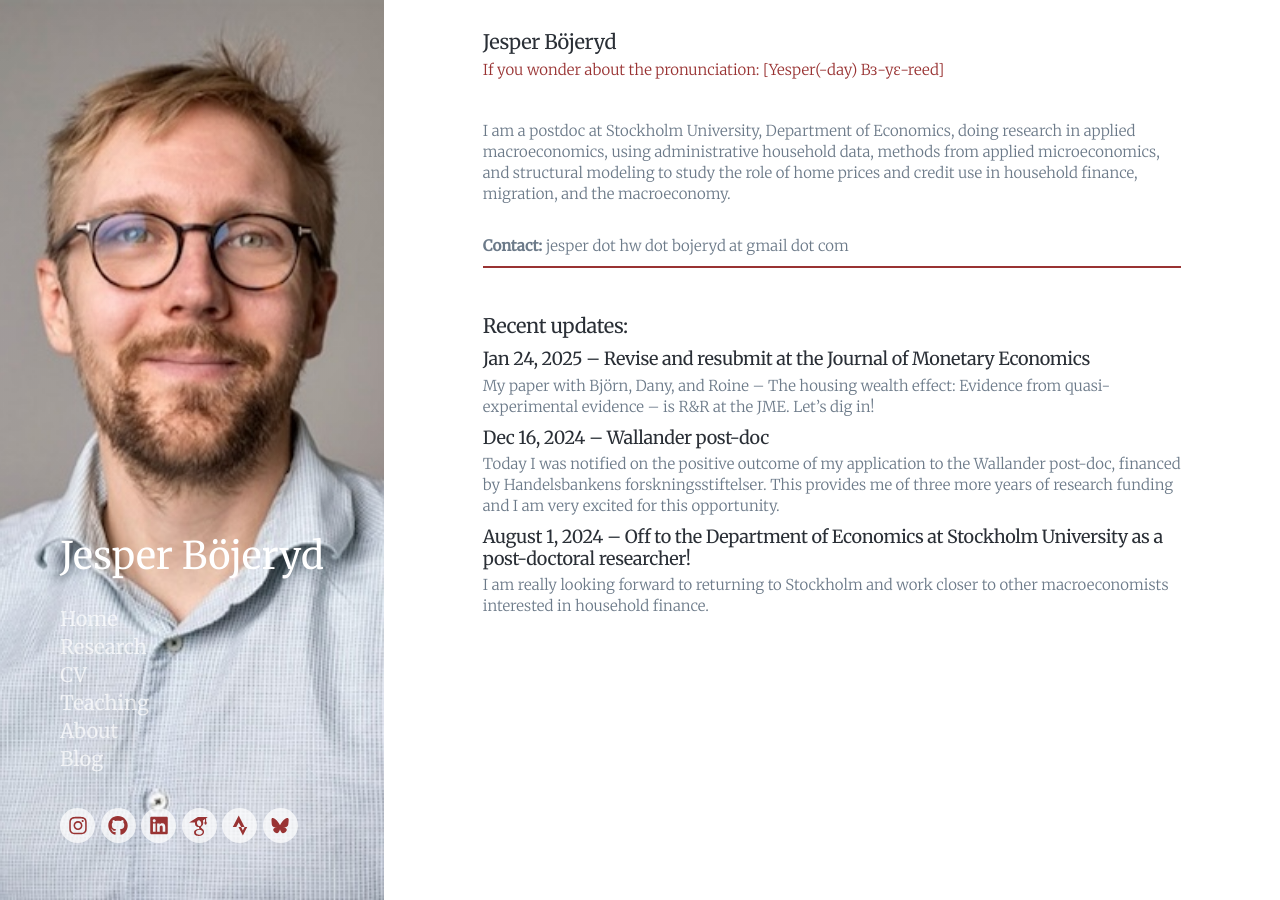
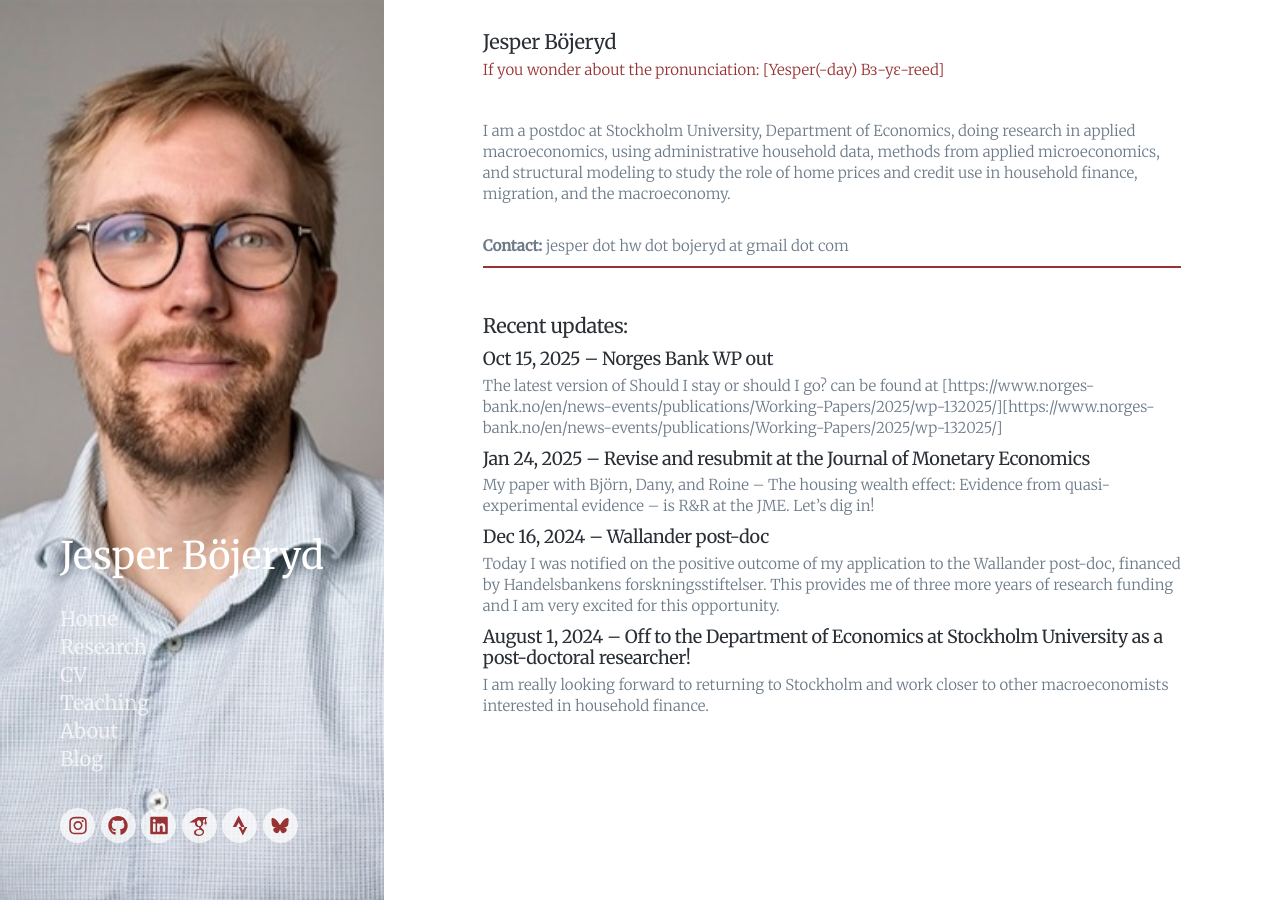
Before and after one commit to bojeryd91/bojeryd91.github.io, a Jekyll site: the page built from _pages/index.md, in a window 1280 px wide and 900 px high. Built offline with Jekyll 4.4.1, drawn with Linux system fonts in a browser that asks for light colours; nearby versions of some CDN libraries; some web fonts are replaced.

Commit message:
Update index.md

```diff
--- a/_pages/index.md
+++ b/_pages/index.md
@@ -20,6 +20,9 @@ I am a postdoc at Stockholm University, Department of Economics, doing research
 
 #  Recent updates:
 
+## Oct 15, 2025 -- Norges Bank WP out
+The latest version of Should I stay or should I go? can be found at [https://www.norges-bank.no/en/news-events/publications/Working-Papers/2025/wp-132025/][https://www.norges-bank.no/en/news-events/publications/Working-Papers/2025/wp-132025/]
+
 ## Jan 24, 2025 -- Revise and resubmit at the Journal of Monetary Economics
 My paper with Björn, Dany, and Roine -- The housing wealth effect: Evidence from quasi-experimental evidence -- is R&R at the JME. Let's dig in!
 
```
